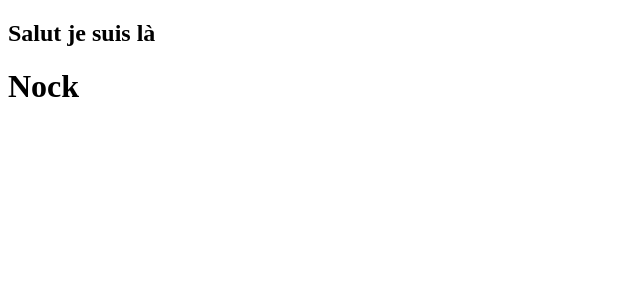
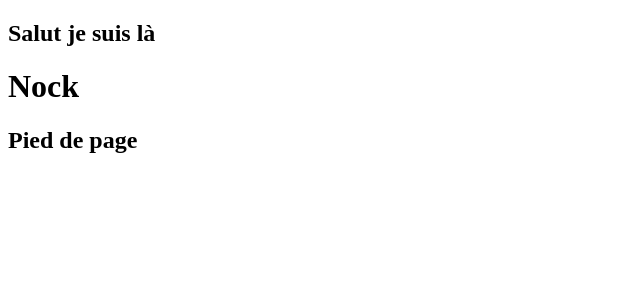
Before and after one commit to Y-Info/Nock-Client, a Vue app: page / in a window 1280 px wide. Shown: the top 300 px of the page, without its empty margins (0-640 px from the left). Built offline with nearby package versions, Linux system fonts and the light colour scheme.

Commit message:
Footer
add footer for all pages

```diff
--- a/src/App.vue
+++ b/src/App.vue
@@ -1,17 +1,21 @@
 <template>
   <div>
-    <Navbar />
+    <Navbar/>
     <h1>Nock</h1>
+    <Footer/>
   </div>
 </template>
 
 <script>
 import Navbar from './components/Navbar'
+import Footer from './components/Footer'
 export default {
   components: {
-    Navbar
+    Navbar,
+    Footer
   }
 }
+
 </script>
 
 <style>
--- /dev/null
+++ b/src/components/Footer.vue
@@ -0,0 +1,5 @@
+<template>
+    <div>
+        <h2>Pied de page</h2>
+    </div>
+</template>
```
